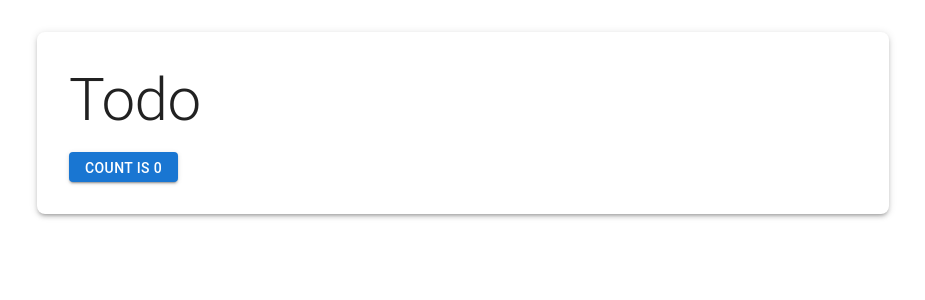
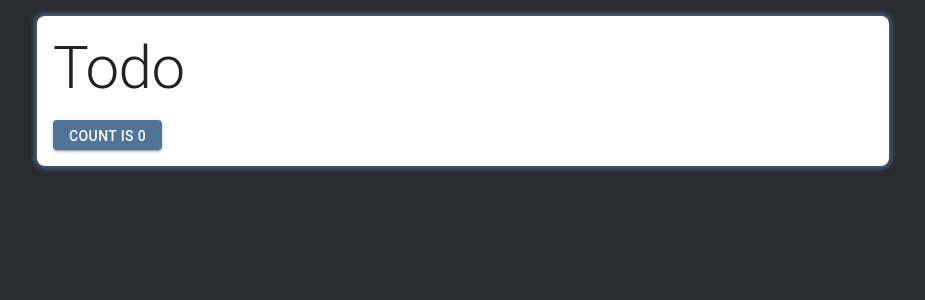
Before and after one commit to iamgrid/todo-2025-a, a React (Vite) app: page / in a window 1280 px wide. Shown: the top 300 px of the page, without its empty margins (177-1102 px from the left). Built offline with nearby package versions, Linux system fonts and the light colour scheme.

Commit message:
First try with styled(); Relative base url needed for the build

```diff
--- a/src/App.tsx
+++ b/src/App.tsx
@@ -1,25 +1,33 @@
 import { useState } from "react";
 import Container from "@mui/material/Container";
-import Box from "@mui/material/Box";
+// import Box from "@mui/material/Box";
 import Typography from "@mui/material/Typography";
 import Button from "@mui/material/Button";
 import "./overrides.css";
+import { ThemeProvider } from "@mui/material";
+import { styled } from "@mui/material/styles";
+import customTheme from "./customTheme.ts";
+
+const StyledDiv = styled("div")({
+	backgroundColor: "white",
+	padding: 16,
+	marginTop: 16,
+	borderRadius: 8,
+	boxShadow: "0 0 5px 3px rgba(80, 116, 152, .7)",
+});
 
 function App() {
 	const [count, setCount] = useState(0);
 
 	return (
+		<ThemeProvider theme={customTheme}>
 			<Container maxWidth="md">
-			<Box
-				sx={{
-					bgcolor: "background.default",
-					p: 4,
-					mt: 4,
-					borderRadius: 2,
-					boxShadow: 3,
-				}}
+				<StyledDiv>
+					<Typography
+						variant="h2"
+						sx={{ mb: 2 }}
+						color="text.primary"
 					>
-				<Typography variant="h2" sx={{ mb: 2 }} color="text.primary">
 						Todo
 					</Typography>
 					<Button
@@ -29,8 +37,9 @@ function App() {
 					>
 						count is {count}
 					</Button>
-			</Box>
+				</StyledDiv>
 			</Container>
+		</ThemeProvider>
 	);
 }
 
--- /dev/null
+++ b/src/customTheme.ts
@@ -0,0 +1,9 @@
+import { createTheme } from "@mui/material";
+
+const customTheme = createTheme({
+	palette: {
+		primary: { main: "#507498" },
+	},
+});
+
+export default customTheme;
--- a/src/overrides.css
+++ b/src/overrides.css
@@ -1,3 +1,7 @@
+body {
+	background-color: #292b2e;
+}
+
 button.MuiButtonBase-root {
 	line-height: normal;
 	padding-top: 8px;
--- a/vite.config.ts
+++ b/vite.config.ts
@@ -8,4 +8,5 @@ export default defineConfig({
 		open: true,
 		port: 3000,
 	},
+	base: "./",
 });
```
Lines whose indentation alone changed are shown as unchanged.
